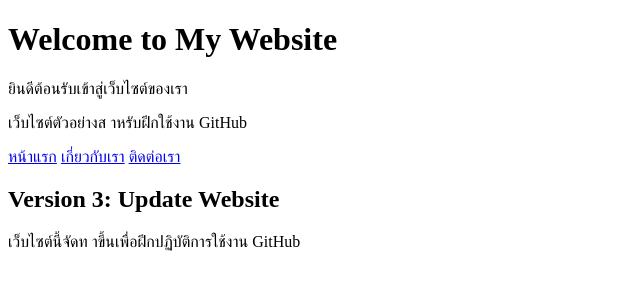
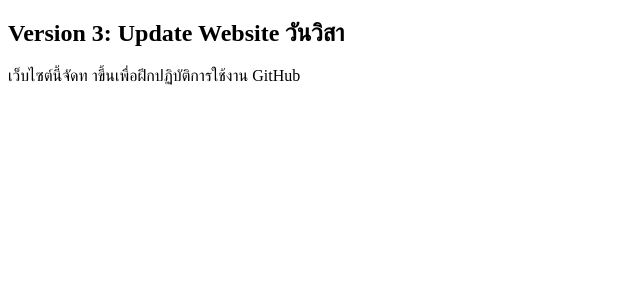
Before and after one commit to wanwi-16/69Dev03-github-put, a plain HTML site: page index.html in a window 1280 px wide. Shown: the whole page, without its empty margins (0-640 px from the left). Drawn offline with Linux system fonts and the light colour scheme.

Commit message:
Update Website Content3

```diff
--- a/index.html
+++ b/index.html
@@ -6,14 +6,8 @@
     <title>Document</title>
 </head>
 <body>
-    <h1>Welcome to My Website</h1>
-<p>ยินดีต้อนรับเข้าสู่เว็บไซต์ของเรา</p>
-<p>เว็บไซต์ตัวอย่างส าหรับฝึกใช้งาน GitHub</p>
-<a href="index.html">หน้าแรก</a>
-<a href="about.html">เกี่ยวกับเรา</a>
-<a href="contact.html">ติดต่อเรา</a>
 
-<h2>Version 3: Update Website</h2>
+<h2>Version 3: Update Website วันวิสา </h2>
 <p>เว็บไซต์นี้จัดท าขึ้นเพื่อฝึกปฏิบัติการใช้งาน GitHub</p>
 </body>
 </html>
```
